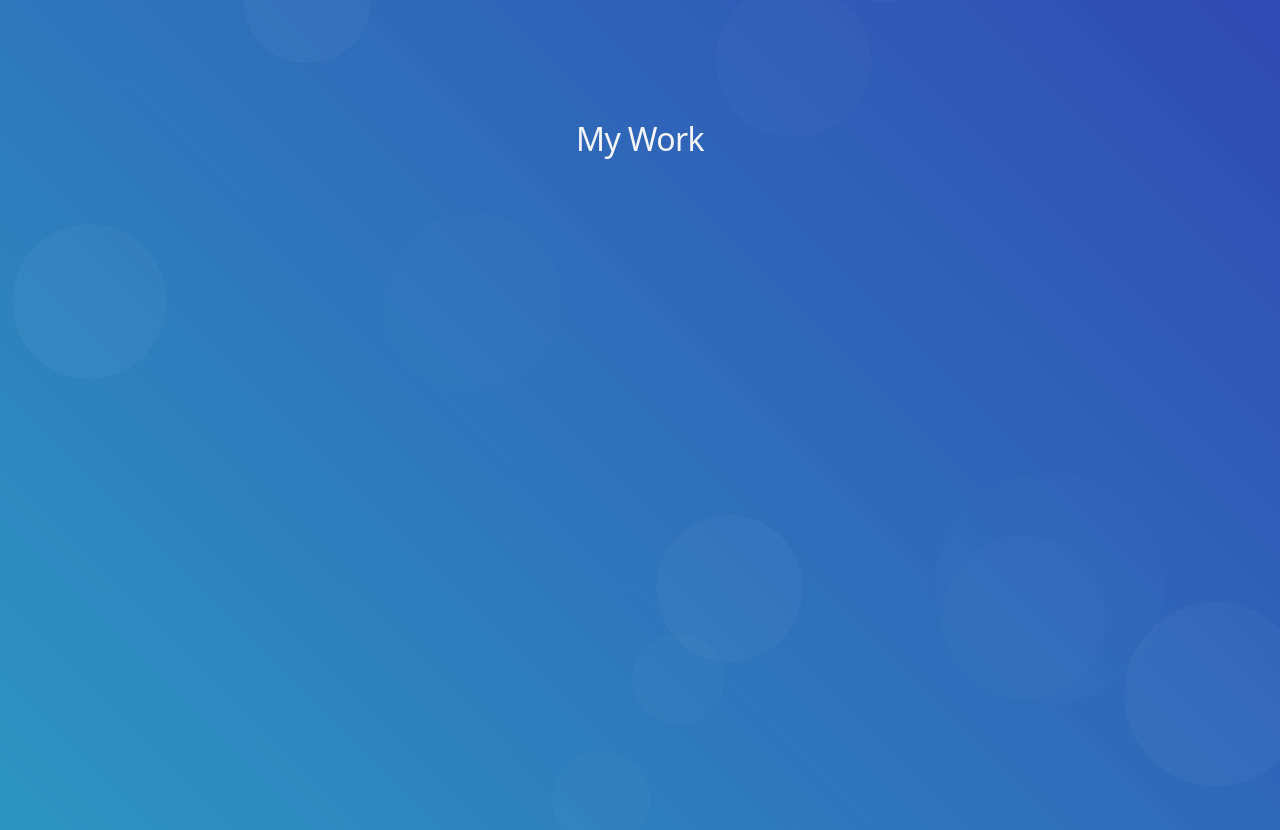
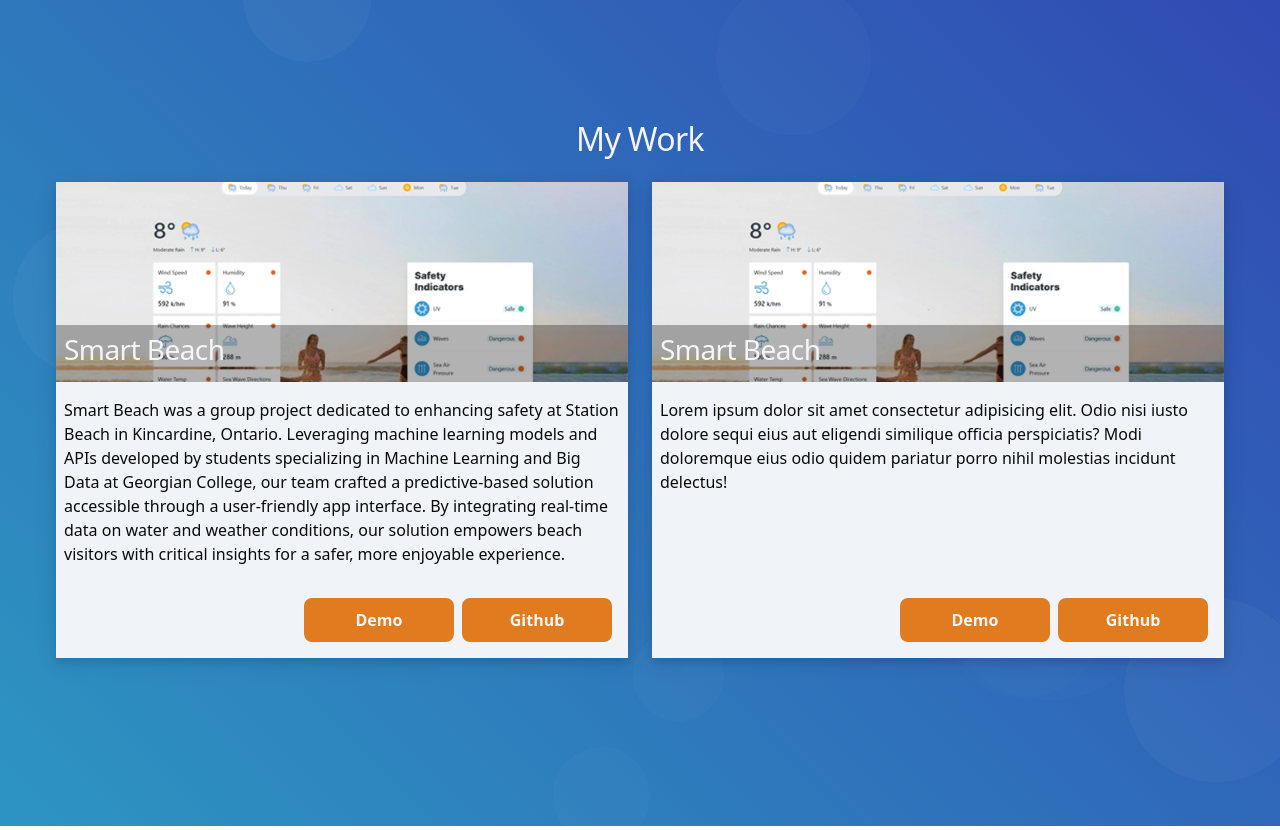
Before and after one commit to Jenna-Deamer/Portfolio, a React (Vite) app: page / in a window 1280 px wide. Shown: the part 680-1510 px from the top of the page. Built offline with nearby package versions, Linux system fonts and the light colour scheme.

Commit message:
Projects styles for improved layout

```diff
--- a/src/components/Nav.jsx
+++ b/src/components/Nav.jsx
@@ -4,7 +4,7 @@ function Nav() {
     return (
       <nav className="navbar navbar-expand-lg navbar-dark  fixed-top">
    <a className="navbar-brand ms-4" href="#hero">
-        <img src="/logo.png"alt="A orange circle with the Initials JD in white" height="64" />
+        <img src="/logo.png"alt="A orange circle with the Initials JD in white" height="58" />
       </a>
         <button
           className="navbar-toggler"
--- a/src/components/Projects.jsx
+++ b/src/components/Projects.jsx
@@ -1,13 +1,63 @@
 import "../styles/Projects.css";
 
-function Projects () {
-    return(
-        <>
-        <section id="projects">
-          <h2 className="text-center">My Work</h2>
+function Projects() {
+  return (
+    <>
+      <section id="projects">
+        <h2 className="text-center">My Work</h2>
+
+        <section className="projects-container">
+          <article className="projects-card">
+            <div className="project-thumbnail">
+              <img
+                src="../../public/thumbnails/SmartBeachThumbnail.webp"
+                alt="Smart Beach Thumbnail"
+              />
+              <div className="project-title">
+                <h3>Smart Beach</h3>
+              </div>
+            </div>
+            <div className="text-content">
+              Smart Beach was a group project dedicated to enhancing safety at
+              Station Beach in Kincardine, Ontario. Leveraging machine learning
+              models and APIs developed by students specializing in Machine
+              Learning and Big Data at Georgian College, our team crafted a
+              predictive-based solution accessible through a user-friendly app
+              interface. By integrating real-time data on water and weather
+              conditions, our solution empowers beach visitors with critical
+              insights for a safer, more enjoyable experience.
+            </div>
+            <div className="button-container">
+              <a href="#" className="cta-button">Demo</a>
+              <a href="#" className="cta-button">Github</a>
+            </div>
+          </article>
+          <article className="projects-card">
+            <div className="project-thumbnail">
+              <img
+                src="../../public/thumbnails/SmartBeachThumbnail.webp"
+                alt="Smart Beach Thumbnail"
+              />
+              <div className="project-title">
+                <h3>Smart Beach</h3>
+              </div>
+            </div>
+            <div className="text-content">
+              Lorem ipsum dolor sit amet consectetur adipisicing elit. Odio nisi
+              iusto dolore sequi eius aut eligendi similique officia
+              perspiciatis? Modi doloremque eius odio quidem pariatur porro
+              nihil molestias incidunt delectus!
+            </div>
+            <div className="button-container">
+              <a href="#" className="cta-button">Demo</a>
+              <a href="#" className="cta-button">Github</a>
+            </div>
+          </article>
+
         </section>
-        </>
-    )
+      </section>
+    </>
+  );
 }
 
 export default Projects;
--- a/src/index.css
+++ b/src/index.css
@@ -30,7 +30,6 @@
 
     /* Colors */
     --primary-color: #0B2B40;
-    --blue: #004267;
     --white: #F5F5F5;
     --black: #0A0A0A;
 
--- a/src/styles/Projects.css
+++ b/src/styles/Projects.css
@@ -1,7 +1,64 @@
-#projects{
-    min-height: calc(100vh - 90px);
+#projects {
+    min-height: calc(100vh - 94px);
     margin: 0 auto;
     max-width: 1200px;
     padding: 0 1rem;
     color: var(--white);
 }
+
+.projects-container {
+    display: grid;
+    grid-template-columns: 1fr 1fr;
+    gap: 1rem 1.5rem;
+    margin-top: 1.5rem;
+}
+.projects-card {
+    background-color: #f0f4f8;
+    color: var(--black);
+    overflow: hidden;
+    box-shadow: 0 4px 8px rgba(0, 0, 0, 0.1), 0 6px 20px rgba(0, 0, 0, 0.1);
+    display: flex;
+    flex-direction: column;
+    height: 100%;
+}
+
+
+.project-title {
+    /* Position the title absolutely within the project-thumbnail */
+    position: absolute;
+    bottom: 0;
+    left: 0;
+    background-color: rgba(0, 0, 0, 0.3);
+    color: var(--white);
+    padding: 0.5rem;
+    width: 100%;
+}
+
+.text-content{
+    padding: 1rem .5rem;
+}
+
+/*Thumbnail*/
+.project-thumbnail {
+    position: relative; /* Create a positioning context for the absolute title */
+}
+
+.project-thumbnail img {
+    width: 100%;
+    height: 200px;
+    object-fit: cover;
+    transition: transform 0.3s ease;
+}
+
+.project-thumbnail img:hover {
+    transform: scale(1.05);
+}
+
+/*Buttons*/
+.button-container{
+    padding: 1rem;
+    display: flex;
+    justify-content: flex-end;
+    gap: .5rem;
+    margin-top: auto; /* Push the buttons to the bottom */
+}
```
Also changed, not shown: public/thumbnails/SmartBeachThumbnail.webp (added).
